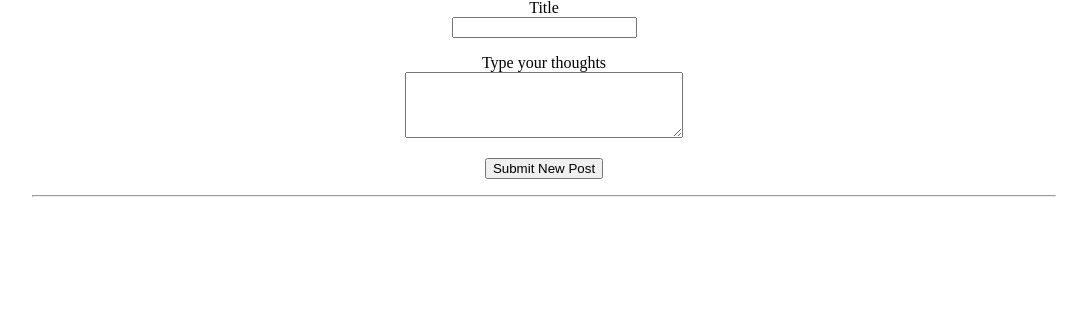
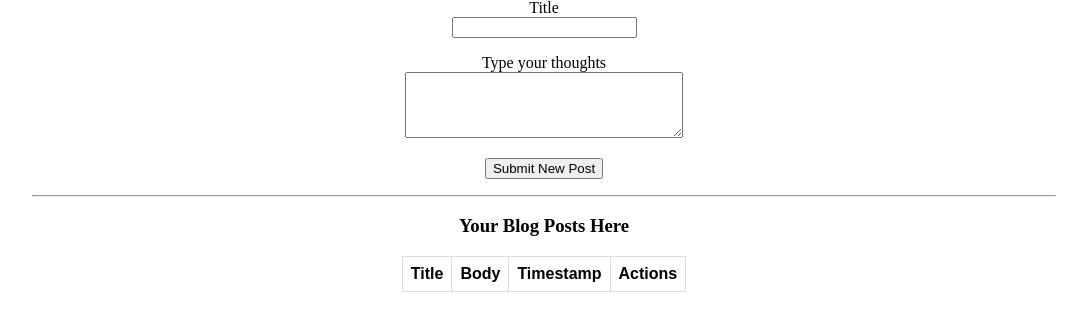
Before and after one commit to wilsonvetdev/Flask_Diaries, a Flask app: page / in a window 1280 px wide. Shown: the part 217-548 px from the top of the page, without its empty margins (96-1183 px from the left). Run offline with Flask 2, Linux system fonts and the light colour scheme; the visitor is signed in with stand-in values (Sample User, id 1); data comes from the database, SQL or seed files in the repository; both versions use the stored data as it was after the commit; data that the repository does not hold is empty; some libraries are stand-ins or nearby versions.

Commit message:
main functionalities and appearance finished

```diff
--- a/app/static/styles/style.css
+++ b/app/static/styles/style.css
@@ -1,4 +1,3 @@
-
 html {
     text-align: center;
 }
@@ -9,6 +8,18 @@ body {
     margin-right: auto;
 }
 
+table {
+    margin: auto;
+    font-family: arial, sans-serif;
+    border-collapse: collapse;
+
+}
+
+td, th {
+    border: 1px solid #dddddd;
+    text-align: left;
+    padding: 8px;
+}
 
 div {
     margin: 0px auto;
@@ -25,7 +36,6 @@ ul {
     padding: 0;
     overflow: hidden;
     background-color: #333;
-
 }
 
 li {
--- a/app/templates/base.html
+++ b/app/templates/base.html
@@ -44,6 +44,7 @@
             <li>{{ message }}</li>
             {% endfor %}
         </ul>
+
         {% endif %}
         {% endwith %}
 
--- a/app/templates/index.html
+++ b/app/templates/index.html
@@ -24,13 +24,27 @@
     </form>
 
     <hr>
-    {% for post in posts %}
-        <p><b>Title: {{ post.title }}</b></p>
-        <p>{{ post.body }}</p>
-        <p>{{ moment(post.timestamp).calendar() }}</p>
-        <button><a href="{{ url_for('update', post_id=post.id) }}">Edit Post</a></button>
-        <button><a href="{{ url_for('delete', post_id=post.id) }}">Delete Post</a></button>
-    <hr>
-    {% endfor %}
+    <div>
+        <h3>Your Blog Posts Here</h3>
+        <table>
+            <tr>
+                <th>Title</th>
+                <th>Body</th>
+                <th>Timestamp</th>
+                <th>Actions</th>
+            </tr>
+            {% for post in posts %}
+            <tr>
+                <td><p><b>{{ post.title }}</b></p></td>
+                <td><p>{{ post.body }}</p></td>
+                <td><p>{{ moment(post.timestamp).calendar() }}</p></td>
+                <td>
+                    <button><a href="{{ url_for('update', post_id=post.id) }}">Edit Post</a></button>
+                    <button><a href="{{ url_for('delete', post_id=post.id) }}">Delete Post</a></button>
+                </td>
+            </tr>
+            {% endfor %}
+        </table>
+    </div>
 
 {% endblock %}
--- a/app/templates/login.html
+++ b/app/templates/login.html
@@ -6,14 +6,14 @@
         {{ form.hidden_tag() }}
         <p>
             {{ form.username.label }}<br>
-            {{ form.username(size=32) }}
+            {{ form.username(size=32) }}<br>
             {% for error in form.username.errors %}
             <span style="color: red;">[{{ error }}]</span>
             {% endfor %}
         </p>
         <p>
             {{ form.password.label }}<br>
-            {{ form.password(size=32) }}
+            {{ form.password(size=32) }}<br>
             {% for error in form.username.errors %}
             <span style="color: red;">[{{ error }}]</span>
             {% endfor %}
```
Also changed, not shown: app.db.
